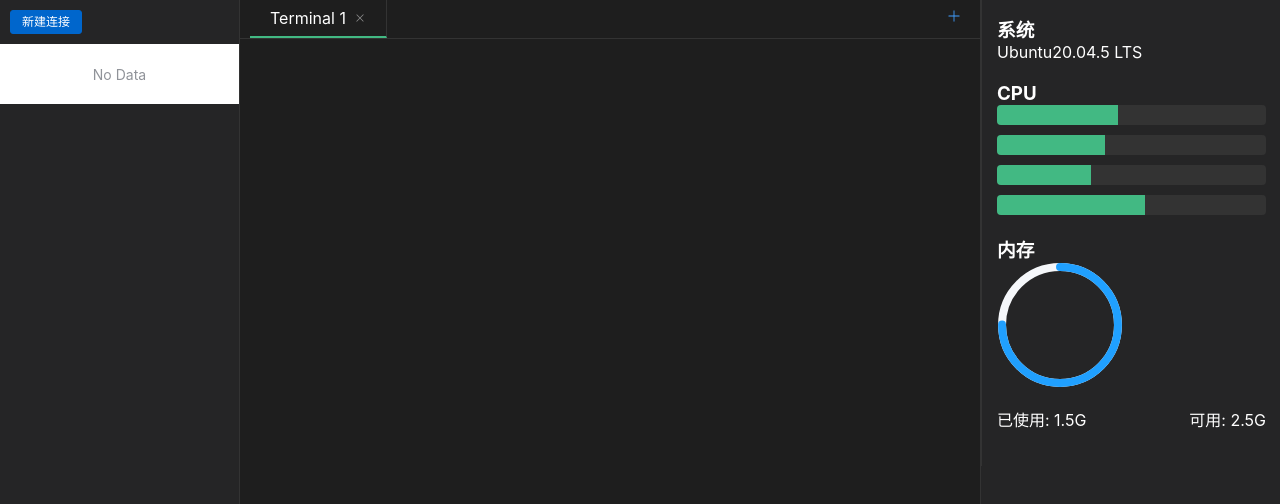
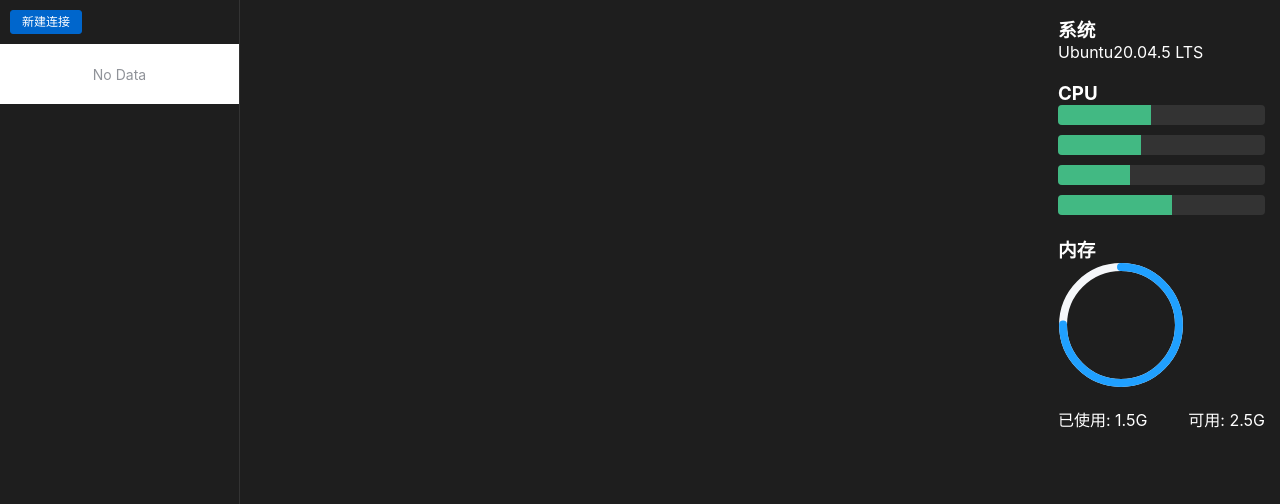
Before and after one commit to funkpopo/SimpleShell-V1, a Vue app: page /#/ in a window 1280 px wide. Shown: the top 504 px of the page. Built offline with nearby package versions, Linux system fonts and the light colour scheme.

Commit message:
优化样式显示

```diff
--- a/src/renderer/App.vue
+++ b/src/renderer/App.vue
@@ -1,18 +1,12 @@
 <template>
   <div class="app-container">
-    <!-- 左侧文件树 -->
-    <div class="sidebar">
+    <div class="file-tree">
       <FileTree />
     </div>
-
-    <!-- 中间终端区域 -->
     <div class="main-content">
-      <TabBar />
       <TerminalContainer />
     </div>
-
-    <!-- 右侧系统监控 -->
-    <div class="system-monitor">
+    <div class="monitor-panel">
       <SystemMonitor />
     </div>
   </div>
@@ -20,20 +14,11 @@
 
 <script setup lang="ts">
 import FileTree from './components/FileTree.vue'
-import TabBar from './components/TabBar.vue'
 import TerminalContainer from './components/TerminalContainer.vue'
 import SystemMonitor from './components/SystemMonitor.vue'
 </script>
 
-<style>
-html, body {
-  margin: 0;
-  padding: 0;
-  height: 100vh;
-  width: 100vw;
-  overflow: hidden;
-}
-
+<style scoped>
 .app-container {
   display: flex;
   height: 100vh;
@@ -41,9 +26,8 @@ html, body {
   color: #fff;
 }
 
-.sidebar {
-  width: 250px;
-  background: #252526;
+.file-tree {
+  width: 240px;
   border-right: 1px solid #333;
 }
 
@@ -53,9 +37,7 @@ html, body {
   flex-direction: column;
 }
 
-.system-monitor {
-  width: 300px;
-  background: #252526;
-  border-left: 1px solid #333;
+.monitor-panel {
+  width: 240px;
 }
 </style>
--- /dev/null
+++ b/src/renderer/styles/main.css
@@ -0,0 +1,51 @@
+/* 文件树样式优化 */
+.file-tree {
+  padding: 8px;
+}
+
+.file-tree-item {
+  padding: 4px 8px;
+  margin: 2px 0;
+  border-radius: 4px;
+  transition: all 0.2s;
+}
+
+.file-tree-item:hover {
+  background: rgba(255,255,255,0.1);
+}
+
+/* 标签页样式优化 */
+.terminal-tabs {
+  height: 36px;
+  background: #1e1e1e;
+  border-bottom: 1px solid #333;
+}
+
+.terminal-tab {
+  padding: 8px 16px;
+  border-right: 1px solid #333;
+  font-size: 13px;
+}
+
+.terminal-tab.active {
+  background: #2d2d2d;
+  border-bottom: 2px solid #0078d4;
+}
+
+/* 监控区域样式 */
+.monitor-panel {
+  width: 240px;
+  background: #1e1e1e;
+  border-left: 1px solid #333;
+}
+
+.monitor-item {
+  padding: 12px;
+  border-bottom: 1px solid #333;
+}
+
+.monitor-title {
+  font-size: 12px;
+  color: #888;
+  margin-bottom: 8px;
+}
```
